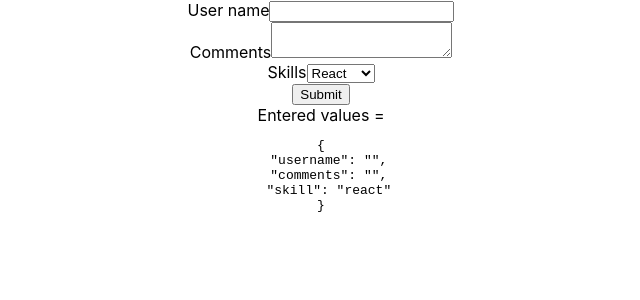
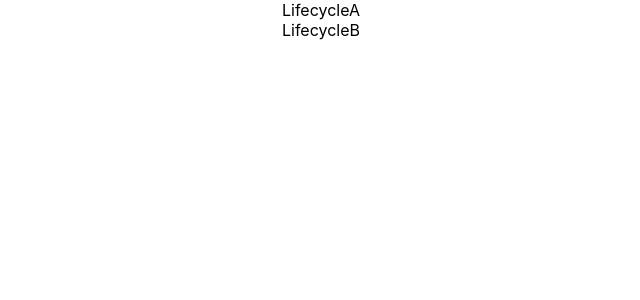
Before and after one commit to ajaykumar-bg/react-hello-world, a React (Create React App) app: page / in a window 1280 px wide. Shown: the top 300 px of the page, without its empty margins (319-959 px from the left). Built offline with nearby package versions, Linux system fonts and the light colour scheme.

Commit message:
Component Mounting Lifecycle Methods - Order of execution

```diff
--- a/src/App.js
+++ b/src/App.js
@@ -13,6 +13,7 @@
 import NameList from './components/NameList';
 import StyleSheets from './components/StyleSheets';
 import Forms from './components/Forms';
+import LifecycleA from './components/LifecycleA';
 
 function App() {
   return (
@@ -30,7 +31,8 @@
       <NameList /> */}
       {/* <StyleSheets color="primary"/>
       <StyleSheets /> */}
-      <Forms />
+      {/* <Forms /> */}
+      <LifecycleA />
     </div>
   );
 }
--- /dev/null
+++ b/src/components/LifecycleA.js
@@ -0,0 +1,34 @@
+import React, { Component } from 'react';
+import LifecycleB from './LifecycleB'
+
+class LifecycleA extends Component {
+
+    constructor(props) {
+        super(props)
+        this.state = {
+           'name': 'Ajay'
+        }
+        console.log("LifecycleA constructor");
+    }
+
+    static getDerivedStateFromProps() {
+        console.log("LifecycleA getDerivedStateFromProps");
+        return null;
+    }
+
+    componentDidMount() {
+        console.log("LifecycleA componentDidMount");
+    }
+
+    render() {
+        console.log("LifecycleA render");
+        return (
+            <div>
+                <div>LifecycleA</div>
+                <LifecycleB />
+            </div>
+        );
+    }
+}
+
+export default LifecycleA;
--- /dev/null
+++ b/src/components/LifecycleB.js
@@ -0,0 +1,30 @@
+import React, { Component } from 'react';
+
+class LifecycleB extends Component {
+
+    constructor(props) {
+        super(props)
+        this.state = {
+           'name': 'Ajay'
+        }
+        console.log("LifecycleB constructor");
+    }
+
+    static getDerivedStateFromProps() {
+        console.log("LifecycleB getDerivedStateFromProps");
+        return null;
+    }
+
+    componentDidMount() {
+        console.log("LifecycleB componentDidMount");
+    }
+
+    render() {
+        console.log("LifecycleB render");
+        return (
+            <div>LifecycleB</div>
+        );
+    }
+}
+
+export default LifecycleB;
```
